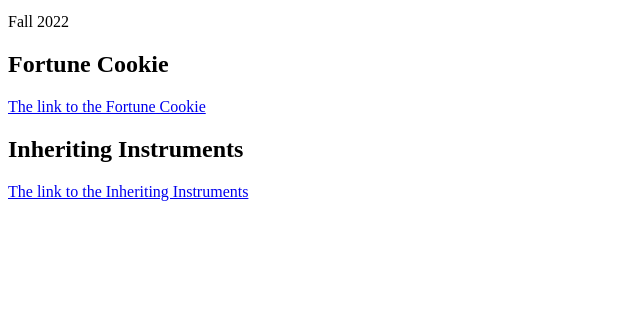
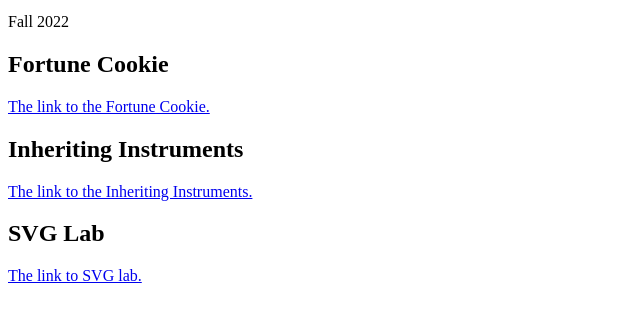
Before and after one commit to aibreich/n320fall2022, a plain HTML site: page index.html in a window 1280 px wide. Shown: the part 101-420 px from the top of the page, without its empty margins (0-640 px from the left). Drawn offline with Linux system fonts and the light colour scheme.

Commit message:
HW added

```diff
--- a/index.html
+++ b/index.html
@@ -12,9 +12,12 @@
     <p>Fall 2022</p>
 
     <h2>Fortune Cookie</h2>
-    <p><a href="fortuneCookie/index.html">The link to the Fortune Cookie</a></p>
+    <p><a href="fortuneCookie/index.html">The link to the Fortune Cookie.</a></p>
 
     <h2>Inheriting Instruments</h2>
-    <p><a href="inheritingInstruments/index.html">The link to the Inheriting Instruments</a></p>
+    <p><a href="inheritingInstruments/index.html">The link to the Inheriting Instruments.</a></p>
+
+    <h2>SVG Lab</h2>
+    <p><a href="svgLab/index.html">The link to SVG lab.</a></p>
 </body>
 </html>
```
